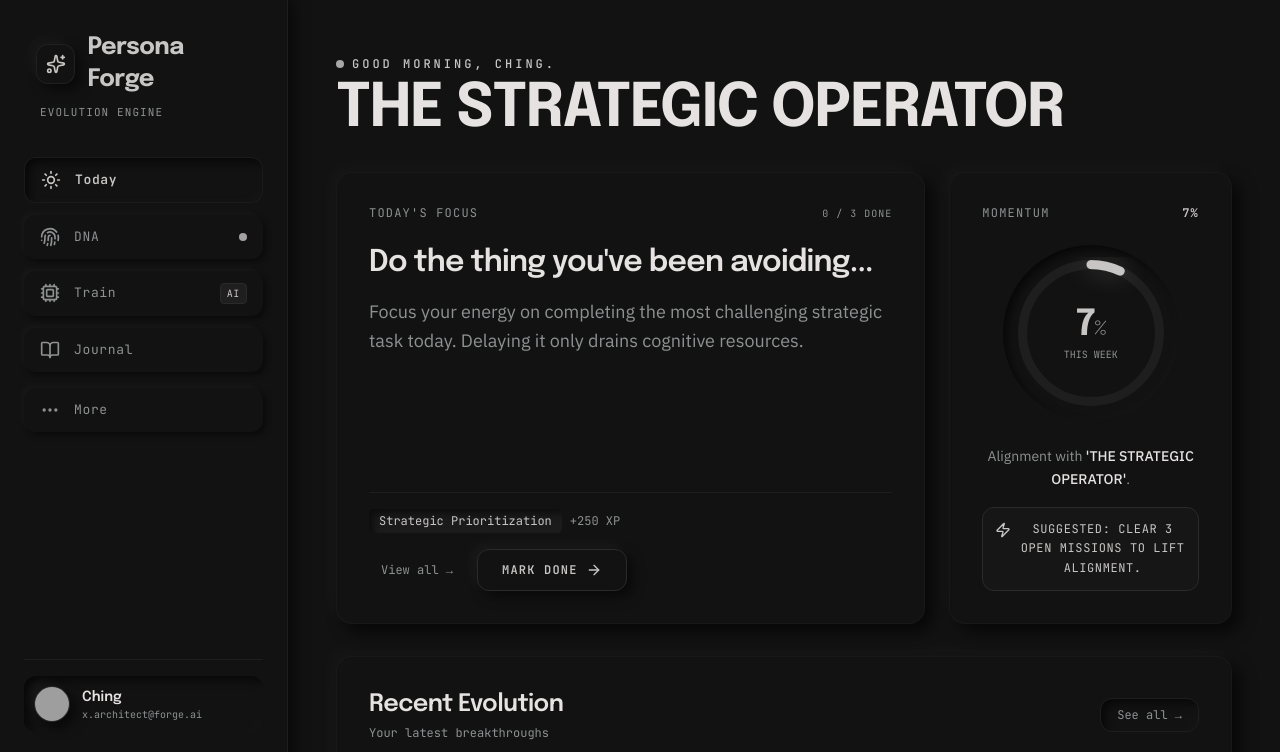
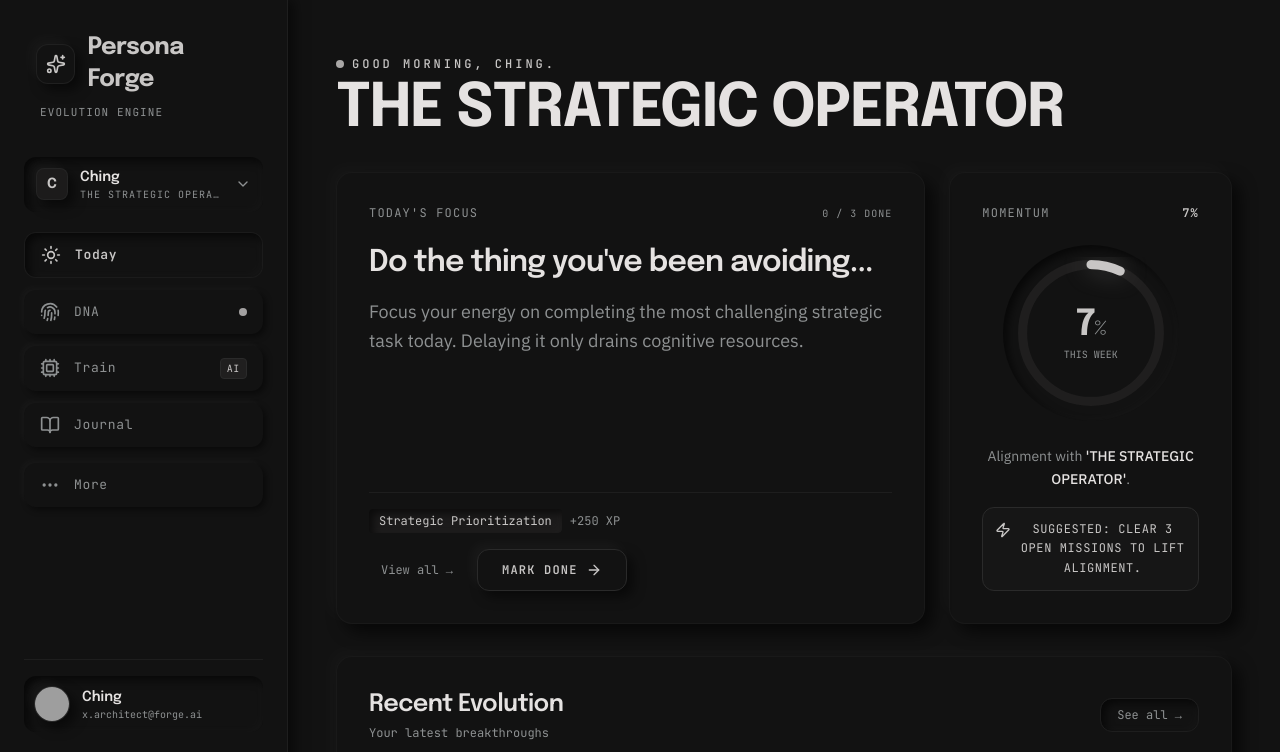
Before and after one commit to chinglung-angh27/persona-forge, a React (Vite) app: page / in a window 1280 px wide. Shown: the top 752 px of the page. Built offline with nearby package versions, Linux system fonts and the light colour scheme; grey boxes are pictures that could not be loaded.

Commit message:
feat(nav): add prominent PersonaSwitcher + Library entry

```diff
--- a/src/App.tsx
+++ b/src/App.tsx
@@ -73,6 +73,13 @@ export default function App() {
     partial: Partial<Persona> | ((p: Persona) => Persona)
   ) => {
     setPersonas((prev) => updateActivePersonaIn(prev, activePersonaId, partial));
+  };
+
+  // Task 7: switch active persona — bumps lastActiveAt on the newly selected one.
+  // Task 8 will own the create/library flows.
+  const handleSwitchPersona = (id: string) => {
+    setActivePersonaId(id);
+    setPersonas((prev) => updateActivePersonaIn(prev, id, { lastActiveAt: new Date().toISOString() }));
   };
 
   // ponytail: read-only aliases for the views Task 5/6 will rewire to activePersona.*.
@@ -267,6 +274,11 @@ export default function App() {
         personaName={activePersona.name}
         onLogout={handleLogout}
         onOpenMore={() => setMoreOpen(true)}
+        personas={personas}
+        activePersonaId={activePersonaId}
+        onSwitchPersona={handleSwitchPersona}
+        onOpenLibrary={() => setCurrentView('library')}
+        onOpenCreate={() => setCurrentView('persona-new')}
       />
 
       {/* Main Content Area */}
--- a/src/components/MoreMenu.tsx
+++ b/src/components/MoreMenu.tsx
@@ -1,6 +1,6 @@
 import React from 'react';
 import { ViewMode } from '../types';
-import { UserCheck, Bookmark, TrendingUp, Settings, X } from 'lucide-react';
+import { UserCheck, Bookmark, TrendingUp, Settings, X, Library } from 'lucide-react';
 
 interface MoreMenuProps {
   open: boolean;
@@ -9,6 +9,7 @@ interface MoreMenuProps {
 }
 
 const ENTRIES: { id: ViewMode; label: string; hint: string; icon: React.ReactNode }[] = [
+  { id: 'library',         label: 'Persona Library', hint: 'Switch, create, manage personas',       icon: <Library className="w-5 h-5" /> },
   { id: 'more-persona',    label: 'My Persona',     hint: 'Profile, archetype, blended references', icon: <UserCheck className="w-5 h-5" /> },
   { id: 'more-references', label: 'Reference Library', hint: 'Browse and apply archetypes',        icon: <Bookmark className="w-5 h-5" /> },
   { id: 'more-evolution',  label: 'Evolution Log',  hint: 'Full history of breakthroughs',         icon: <TrendingUp className="w-5 h-5" /> },
--- a/src/components/Navigation.tsx
+++ b/src/components/Navigation.tsx
@@ -1,5 +1,5 @@
 import React from 'react';
-import { ViewMode } from '../types';
+import { ViewMode, Persona } from '../types';
 import {
   Sun,
   Fingerprint,
@@ -14,6 +14,7 @@ import {
   TrendingUp,
   Settings
 } from 'lucide-react';
+import { PersonaSwitcher } from './PersonaSwitcher';
 
 interface NavigationProps {
   currentView: ViewMode;
@@ -22,6 +23,11 @@ interface NavigationProps {
   personaName: string;
   onLogout: () => void;
   onOpenMore: () => void;
+  personas: Persona[];
+  activePersonaId: string;
+  onSwitchPersona: (id: string) => void;
+  onOpenLibrary: () => void;
+  onOpenCreate: () => void;
 }
 
 export const Navigation: React.FC<NavigationProps> = ({
@@ -30,7 +36,12 @@ export const Navigation: React.FC<NavigationProps> = ({
   userEmail,
   personaName,
   onLogout,
-  onOpenMore
+  onOpenMore,
+  personas,
+  activePersonaId,
+  onSwitchPersona,
+  onOpenLibrary,
+  onOpenCreate,
 }) => {
   // 4 primary tabs. Anything else (persona profile, references, evolution, settings)
   // lives under the More menu.
@@ -46,7 +57,8 @@ export const Navigation: React.FC<NavigationProps> = ({
   return (
     <>
       {/* Mobile Top Nav Bar */}
-      <header className="md:hidden fixed top-0 left-0 w-full z-40 bg-[#121212] shadow-[-6px_-6px_12px_rgba(255,255,255,0.03),6px_6px_12px_rgba(0,0,0,0.5)] flex justify-between items-center h-20 px-6 border-b border-[#1c1b1b]">
+      <header className="md:hidden fixed top-0 left-0 w-full z-40 bg-[#121212] shadow-[-6px_-6px_12px_rgba(255,255,255,0.03),6px_6px_12px_rgba(0,0,0,0.5)] flex flex-col gap-3 px-6 pt-3 pb-3 border-b border-[#1c1b1b]">
+        <div className="flex justify-between items-center h-14">
           <div
             onClick={() => onNavigate('today')}
             className="cursor-pointer flex items-center gap-3"
@@ -77,6 +89,16 @@ export const Navigation: React.FC<NavigationProps> = ({
               <MoreHorizontal className="w-5 h-5 text-[#c8c6c5]" />
             </button>
           </div>
+        </div>
+
+        {/* PersonaSwitcher — compact on mobile top bar */}
+        <PersonaSwitcher
+          personas={personas}
+          activePersonaId={activePersonaId}
+          onSwitch={onSwitchPersona}
+          onOpenLibrary={onOpenLibrary}
+          onOpenCreate={onOpenCreate}
+        />
       </header>
 
       {/* Desktop Sidebar Navigation */}
@@ -97,6 +119,17 @@ export const Navigation: React.FC<NavigationProps> = ({
           <p className="font-mono-code text-[11px] text-[#8e9192] uppercase tracking-widest pl-1">
             Evolution Engine
           </p>
+        </div>
+
+        {/* PersonaSwitcher — prominent, right after brand header */}
+        <div className="mb-2">
+          <PersonaSwitcher
+            personas={personas}
+            activePersonaId={activePersonaId}
+            onSwitch={onSwitchPersona}
+            onOpenLibrary={onOpenLibrary}
+            onOpenCreate={onOpenCreate}
+          />
         </div>
 
         {/* Navigation Links */}
--- /dev/null
+++ b/src/components/PersonaSwitcher.tsx
@@ -0,0 +1,78 @@
+import React, { useState } from 'react';
+import { Persona } from '../types';
+import { ChevronDown, Plus, Library, Check } from 'lucide-react';
+
+interface PersonaSwitcherProps {
+  personas: Persona[];
+  activePersonaId: string;
+  onSwitch: (id: string) => void;
+  onOpenLibrary: () => void;
+  onOpenCreate: () => void;
+}
+
+export const PersonaSwitcher: React.FC<PersonaSwitcherProps> = ({
+  personas, activePersonaId, onSwitch, onOpenLibrary, onOpenCreate,
+}) => {
+  const [open, setOpen] = useState(false);
+  const active = personas.find((p) => p.id === activePersonaId);
+
+  return (
+    <div className="relative">
+      <button
+        onClick={() => setOpen((v) => !v)}
+        className="w-full flex items-center gap-3 px-3 py-2.5 rounded-xl neo-recessed bg-[#121212] hover:border-[#2a2a2a] transition-all text-left"
+      >
+        <div className="w-8 h-8 rounded-lg bg-[#1c1b1b] neo-extruded flex items-center justify-center border border-[#2a2a2a]/60 shrink-0">
+          <span className="font-display text-sm font-bold text-[#c8c6c5]">
+            {(active?.name || '?').charAt(0).toUpperCase()}
+          </span>
+        </div>
+        <div className="flex-1 min-w-0">
+          <div className="font-display text-sm font-semibold text-[#e5e2e1] truncate">
+            {active?.name || 'No persona'}
+          </div>
+          <div className="font-mono-code text-[10px] text-[#8e9192] uppercase tracking-widest truncate">
+            {active?.archetype || ''}
+          </div>
+        </div>
+        <ChevronDown className={`w-4 h-4 text-[#8e9192] transition-transform ${open ? 'rotate-180' : ''}`} />
+      </button>
+
+      {open && (
+        <div className="absolute left-0 right-0 mt-2 z-50 bg-[#161616] neo-extruded-large rounded-2xl p-2 border border-[#2a2a2a] shadow-2xl">
+          <div className="px-2 py-1.5 font-mono-code text-[10px] text-[#8e9192] uppercase tracking-widest">
+            Active Persona
+          </div>
+          {personas.map((p) => (
+            <button
+              key={p.id}
+              onClick={() => { onSwitch(p.id); setOpen(false); }}
+              className="w-full flex items-center gap-2.5 px-2.5 py-2 rounded-xl text-left hover:bg-[#1f1f1f]"
+            >
+              <span className="flex-1 min-w-0">
+                <span className="block font-mono-code text-sm text-[#e5e2e1] truncate">{p.name}</span>
+                <span className="block font-body text-[11px] text-[#8e9192] truncate">{p.archetype}</span>
+              </span>
+              {p.id === activePersonaId && <Check className="w-4 h-4 text-[#c8c6c5] shrink-0" />}
+            </button>
+          ))}
+          <div className="border-t border-[#1e1e1e] my-1.5" />
+          <button
+            onClick={() => { onOpenLibrary(); setOpen(false); }}
+            className="w-full flex items-center gap-2.5 px-2.5 py-2 rounded-xl text-left hover:bg-[#1f1f1f] text-[#c8c6c5]"
+          >
+            <Library className="w-4 h-4" />
+            <span className="font-mono-code text-sm">Persona Library</span>
+          </button>
+          <button
+            onClick={() => { onOpenCreate(); setOpen(false); }}
+            className="w-full flex items-center gap-2.5 px-2.5 py-2 rounded-xl text-left hover:bg-[#1f1f1f] text-[#c8c6c5]"
+          >
+            <Plus className="w-4 h-4" />
+            <span className="font-mono-code text-sm">Create Persona</span>
+          </button>
+        </div>
+      )}
+    </div>
+  );
+};
```
Lines whose indentation alone changed are shown as unchanged.
